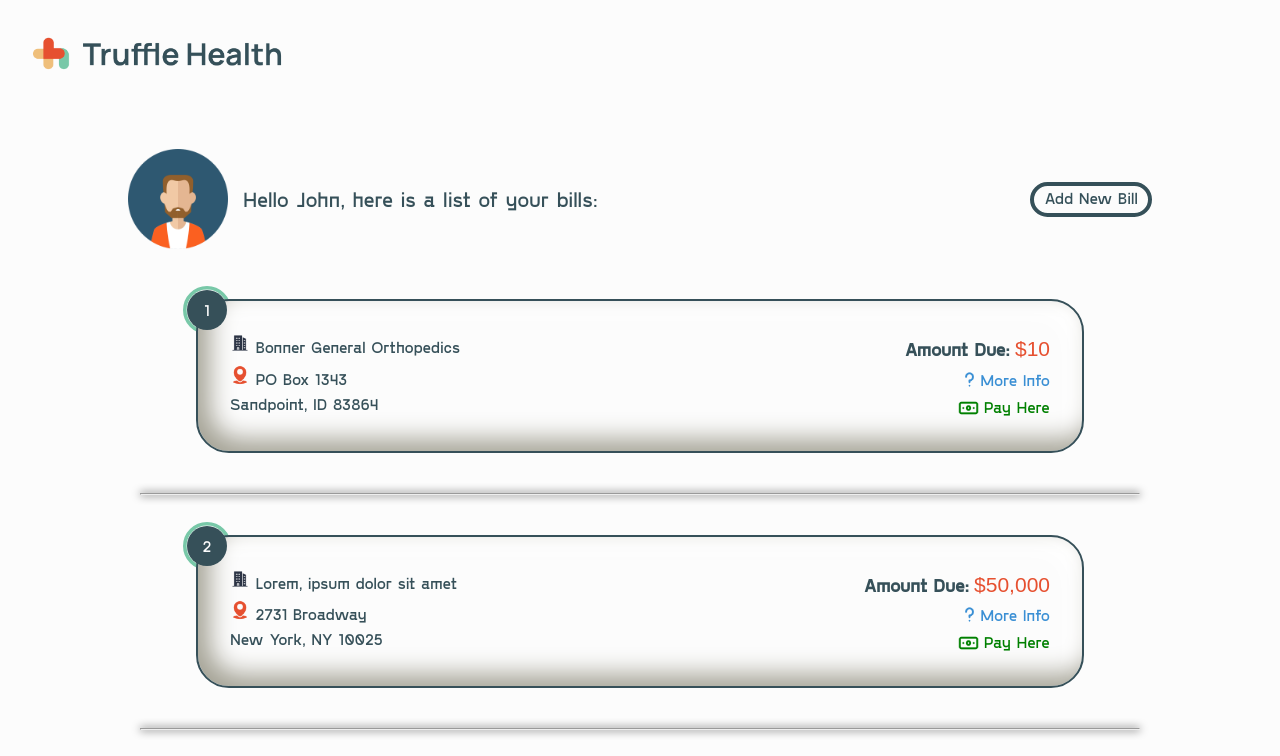
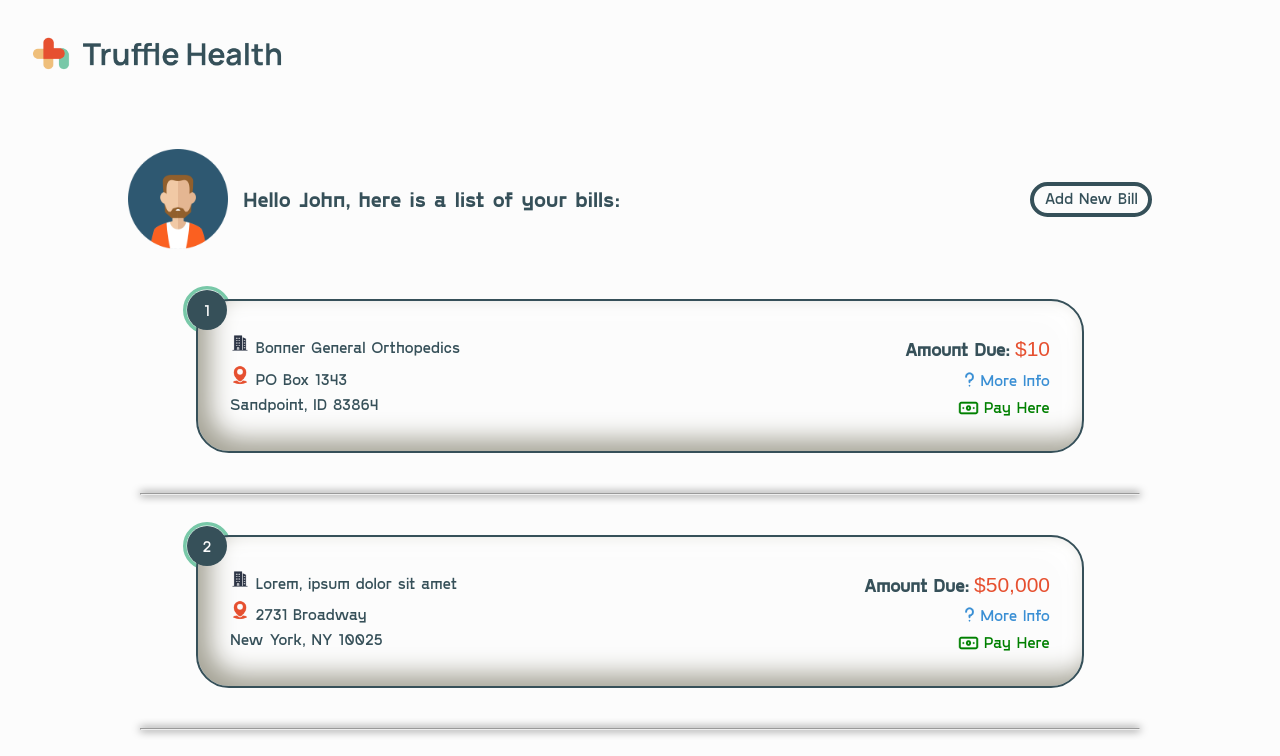
Before and after one commit to JohnKeysCloud/truffle-health-assessment, a website: page index.html in a window 1280 px wide. Shown: the top 756 px of the page. Drawn offline with Linux system fonts and the light colour scheme.

Commit message:
re-link font faces

```diff
--- a/css/styles.css
+++ b/css/styles.css
@@ -88,14 +88,14 @@ em {
 
 @font-face {
     font-family: "goshaSansBold";
-    src: url('../assets/fonts/goshaSansRegular.woff2') format('woff2');
+    src: url('../assets/fonts/GoshaSansBold.woff2') format('woff2');
     font-weight: bold;
     font-style: normal;
 }
 
 @font-face {
     font-family: "goshaSansRegular";
-    src: url('../assets/fonts/goshaSansRegular.woff2') format('woff2');
+    src: url('../assets/fonts/GoshaSansRegular.woff2') format('woff2');
     font-weight: normal;
     font-style: normal;
 }
```
